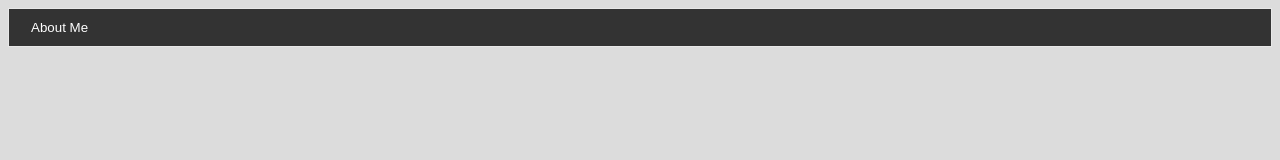
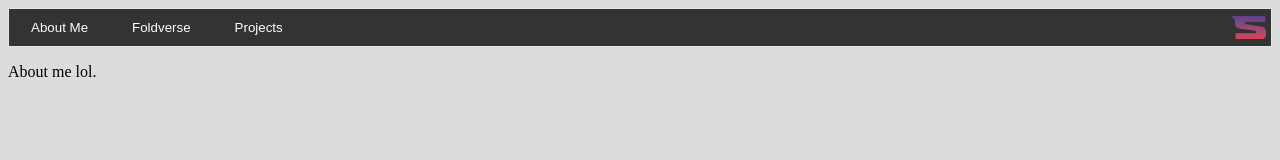
Before and after one commit to SlickFromMars/slickfrommars.github.io, a plain HTML site: page index.html in a window 1280 px wide. Drawn offline with Linux system fonts and the light colour scheme.

Commit message:
better top bar

```diff
--- a/css/nav.css
+++ b/css/nav.css
@@ -16,6 +16,18 @@
     border: hidden;
 }
 
+.nav_logo {
+    display: block;
+    float: right;
+    background-color: transparent;
+    padding: 1px 5px;
+    transition-duration: 0.2s;
+}
+
+.nav_logo:hover {
+    background-color: #111;
+}
+
 .nav_tab:last-child {
     border-right: none;
 }
@@ -26,7 +38,7 @@
     text-align: center;
     padding: 10px 16px;
     text-decoration: none;
-    transition-duration: 0.1s;
+    transition-duration: 0.2s;
 }
 
 .nav_tab:hover {
--- a/css/styles.css
+++ b/css/styles.css
@@ -1,7 +1,3 @@
-.slick_ico {
-    src: "/resources/logo.png"
-}
-
 body {
     background-color:gainsboro;
 }
--- a/index.html
+++ b/index.html
@@ -2,7 +2,7 @@
 <html>
     <head>
         <meta name="viewport" content="width=device-width, initial-scale=1.0">
-        <meta name="keywords" content="SlickFromMars">
+        <meta name="keywords" content="SlickFromMars, Foldverse, Project Expansion">
         <meta name="description" content="SlickFromMars' Official Website. Still WIP">
         <meta name="author" content="SlickFromMars">
         <script src='scripts/nav.js'></script>
@@ -17,11 +17,22 @@
 
     <div class="nav_bar">
         <button class="nav_tab" onclick="openTab(event, 'About')"><a>About Me</a></button>
+        <button class="nav_tab" onclick="openTab(event, 'Foldverse')"><a>Foldverse</a></button>
+        <button class="nav_tab" onclick="openTab(event, 'Projects')"><a>Projects</a></button>
+        <img class="nav_logo" onclick="openTab(event, 'About')" src="resources/logo.png" alt="Slick" width="35" height="35">
     </div>
 
     <!-- Tab content -->
-    <div id="About" class="tab_content">
-        <p>Sex Sex Sex</p>
+    <div id="About" class="tab_content" style="display: block;">
+        <p>About me lol.</p>
+    </div>
+
+    <div id="Foldverse" class="tab_content">
+        <p>STUFF</p>
+    </div>
+
+    <div id="Projects" class="tab_content">
+        <p>MORE STUFF</p>
     </div>
 
 </html>
--- a/scripts/nav.js
+++ b/scripts/nav.js
@@ -18,3 +18,5 @@ function openTab(evt, tabName) {
   document.getElementById(tabName).style.display = "block";
   evt.currentTarget.className += " active";
 }
+
+document.getElementById("defaultOpen").click();
```
